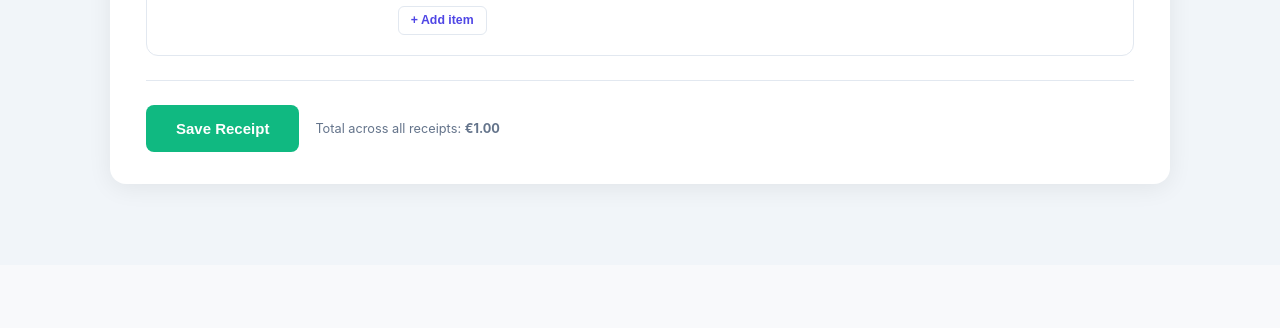
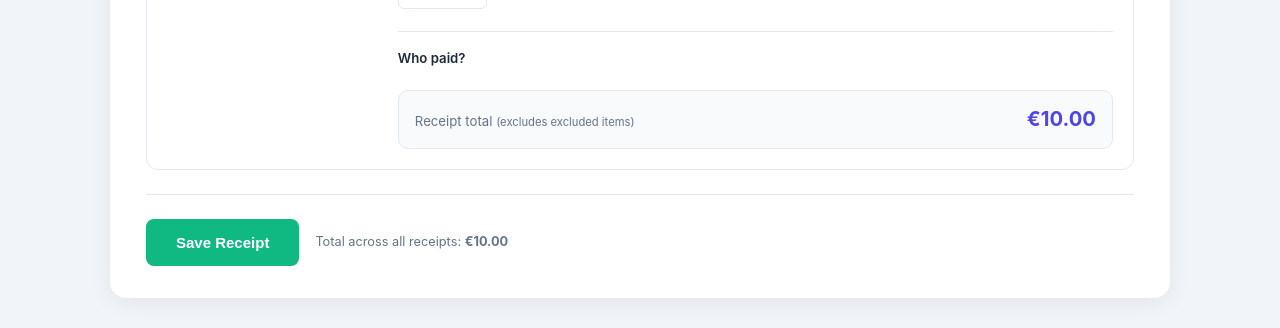
Before and after one commit to resilere/bill_split_app, a Flask app: template templates/bill_details.html in a window 1280 px wide. Shown: the part 535-863 px from the top of the page. Before the commit the page ends 728 px from the top, so only its background shows below. Run offline with Flask 3, Linux system fonts and the light colour scheme; the template is opened without the code that fills it: most values are stand-ins (such as "Sample title", 1, 10 or a date in 2020); grey boxes marked "Sample" are stand-in pictures; parts of the project's set-up code (start-up, migrations or seed data) failed here and were passed over; some libraries are stand-ins or nearby versions.

Commit message:
Move 'Who paid?' to card bottom and add a live receipt total
Relocate the payer pills to the bottom of each receipt card, next to a
running total that updates as items are priced, assigned, excluded, or
added/removed manually. The total sums only non-excluded items (parsed +
manual), and a grand total across all receipts updates alongside it, so
the amount can be sanity-checked before saving.

```diff
--- a/templates/bill_details.html
+++ b/templates/bill_details.html
@@ -81,7 +81,7 @@
   <input type="hidden" name="r{{ ri }}_filename" value="{{ receipt.filename }}">
   <input type="hidden" name="r{{ ri }}_bill_date" value="{{ receipt.bill_date }}">
 
-  <div class="receipt-block" style="
+  <div class="receipt-block" data-ri="{{ ri }}" style="
     border: 1px solid var(--border);
     border-radius: 12px;
     margin-bottom: 24px;
@@ -131,20 +131,6 @@
 
         <!-- Assignment panel -->
         <div style="flex:1; min-width:280px;">
-
-          <!-- Payer -->
-          <div class="form-group">
-            <label class="form-label">Who paid?</label>
-            <div class="payer-select">
-              {% for u in all_users %}
-              <label class="payer-pill">
-                <input type="radio" name="r{{ ri }}_payer_id" value="{{ u.id }}"
-                       {% if u.id == current_user.id %}checked{% endif %}>
-                <span>{{ u.name }}</span>
-              </label>
-              {% endfor %}
-            </div>
-          </div>
 
           <!-- Parsed items table -->
           {% if receipt.parsed_items %}
@@ -219,6 +205,30 @@
             + Add item
           </button>
 
+          <!-- Payer + running total (bottom, where you finish reviewing) -->
+          <hr class="divider" style="margin:22px 0 16px;">
+          <div class="form-group">
+            <label class="form-label">Who paid?</label>
+            <div class="payer-select">
+              {% for u in all_users %}
+              <label class="payer-pill">
+                <input type="radio" name="r{{ ri }}_payer_id" value="{{ u.id }}"
+                       {% if u.id == current_user.id %}checked{% endif %}>
+                <span>{{ u.name }}</span>
+              </label>
+              {% endfor %}
+            </div>
+          </div>
+
+          <div style="display:flex; justify-content:space-between; align-items:baseline; gap:12px;
+                      padding:12px 16px; background:#f8fafc; border:1px solid var(--border);
+                      border-radius:10px; margin-top:6px;">
+            <span style="font-size:0.88em; color:var(--text-muted);">
+              Receipt total <span style="font-size:0.85em;">(excludes excluded items)</span>
+            </span>
+            <span class="receipt-live-total" style="font-size:1.35em; font-weight:700; color:var(--primary);">€0.00</span>
+          </div>
+
         </div><!-- /assignment panel -->
       </div><!-- /flex row -->
     </div><!-- /receipt-body -->
@@ -233,7 +243,7 @@
     </button>
     <span style="color:var(--text-muted); font-size:0.85em;">
       Total across all receipts:
-      <strong>€{{ "%.2f"|format(receipts|sum(attribute='total_sum')) }}</strong>
+      <strong id="grandTotal">€{{ "%.2f"|format(receipts|sum(attribute='total_sum')) }}</strong>
     </span>
   </div>
 </form>
@@ -262,10 +272,38 @@
     </td>
     <td>
       <button type="button" class="btn btn-danger btn-sm"
-              onclick="this.closest('tr').remove()"
+              onclick="this.closest('tr').remove(); recomputeAll();"
               style="padding:4px 9px;">✕</button>
     </td>`;
   body.appendChild(row);
+  recomputeAll();
+}
+
+// Live receipt total = sum of every non-excluded item (parsed + manual).
+function recomputeReceipt(block) {
+  let total = 0;
+  block.querySelectorAll('input[name*="_item_price_"]').forEach(pi => {
+    const base = pi.name.replace('_item_price_', '_assigned_to_');
+    const checked = block.querySelector('input[name="' + base + '"]:checked');
+    const assign = checked ? checked.value : 'shared';
+    if (assign !== 'excluded') total += parseFloat(pi.value) || 0;
+  });
+  block.querySelectorAll('input[name*="_manual_price_"]').forEach(pi => {
+    const base = pi.name.replace('_manual_price_', '_manual_assigned_to_');
+    const sel = block.querySelector('select[name="' + base + '"]');
+    const assign = sel ? sel.value : 'shared';
+    if (assign !== 'excluded') total += parseFloat(pi.value) || 0;
+  });
+  const el = block.querySelector('.receipt-live-total');
+  if (el) el.textContent = '€' + total.toFixed(2);
+  return total;
+}
+
+function recomputeAll() {
+  let grand = 0;
+  document.querySelectorAll('.receipt-block').forEach(b => { grand += recomputeReceipt(b); });
+  const g = document.getElementById('grandTotal');
+  if (g) g.textContent = '€' + grand.toFixed(2);
 }
 
 function toggleReceipt(ri) {
@@ -276,5 +314,11 @@
   body.style.display = hidden ? '' : 'none';
   if (icon) icon.textContent = hidden ? '▲' : '▼';
 }
+
+// Recompute totals whenever a price, assignment, or exclusion changes.
+const assignForm = document.getElementById('assignForm');
+assignForm.addEventListener('input', recomputeAll);
+assignForm.addEventListener('change', recomputeAll);
+recomputeAll();
 </script>
 {% endblock %}
```
